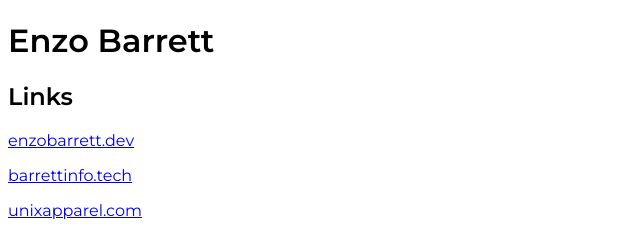
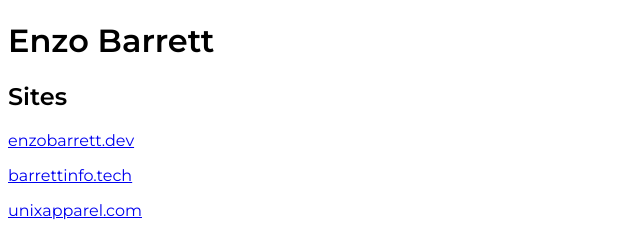
Before and after one commit to enzobarrett/cs-website, a plain HTML site: page index.html in a window 1280 px wide. Shown: the full height of the page, 0-640 px from the left. Drawn offline with Linux system fonts and the light colour scheme.

Commit message:
Change "links" category to "sites"

```diff
--- a/index.html
+++ b/index.html
@@ -8,7 +8,7 @@
     <body>
 	<h1>Enzo Barrett</h1>
 
-	<h2>Links</h2>
+	<h2>Sites</h2>
 	<p><a href="https://enzobarrett.dev">enzobarrett.dev</a></p>
 	<p><a href="https://barrettinfo.tech">barrettinfo.tech</a></p>
 	<p><a href="https://unixapparel.com">unixapparel.com</a></p>
```
